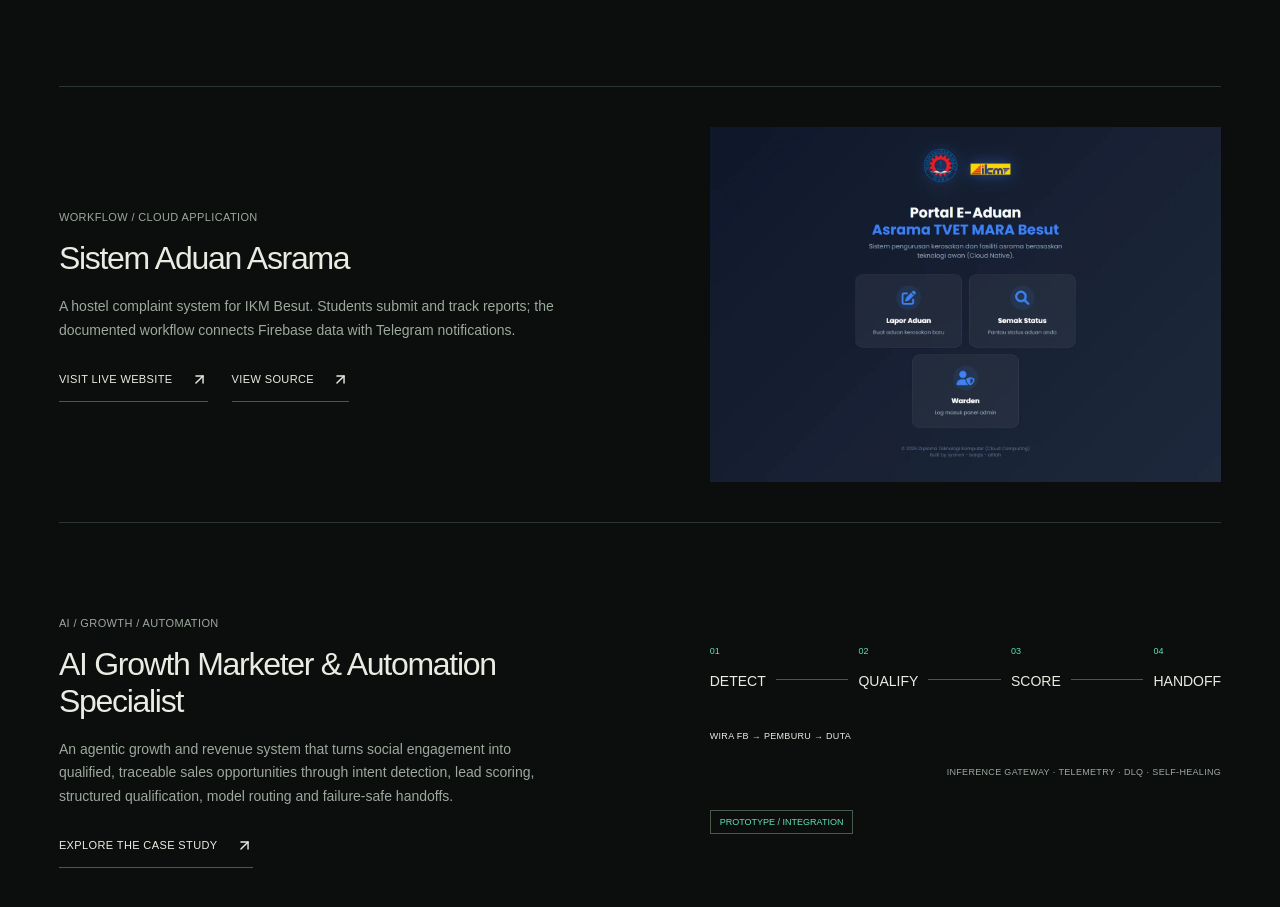
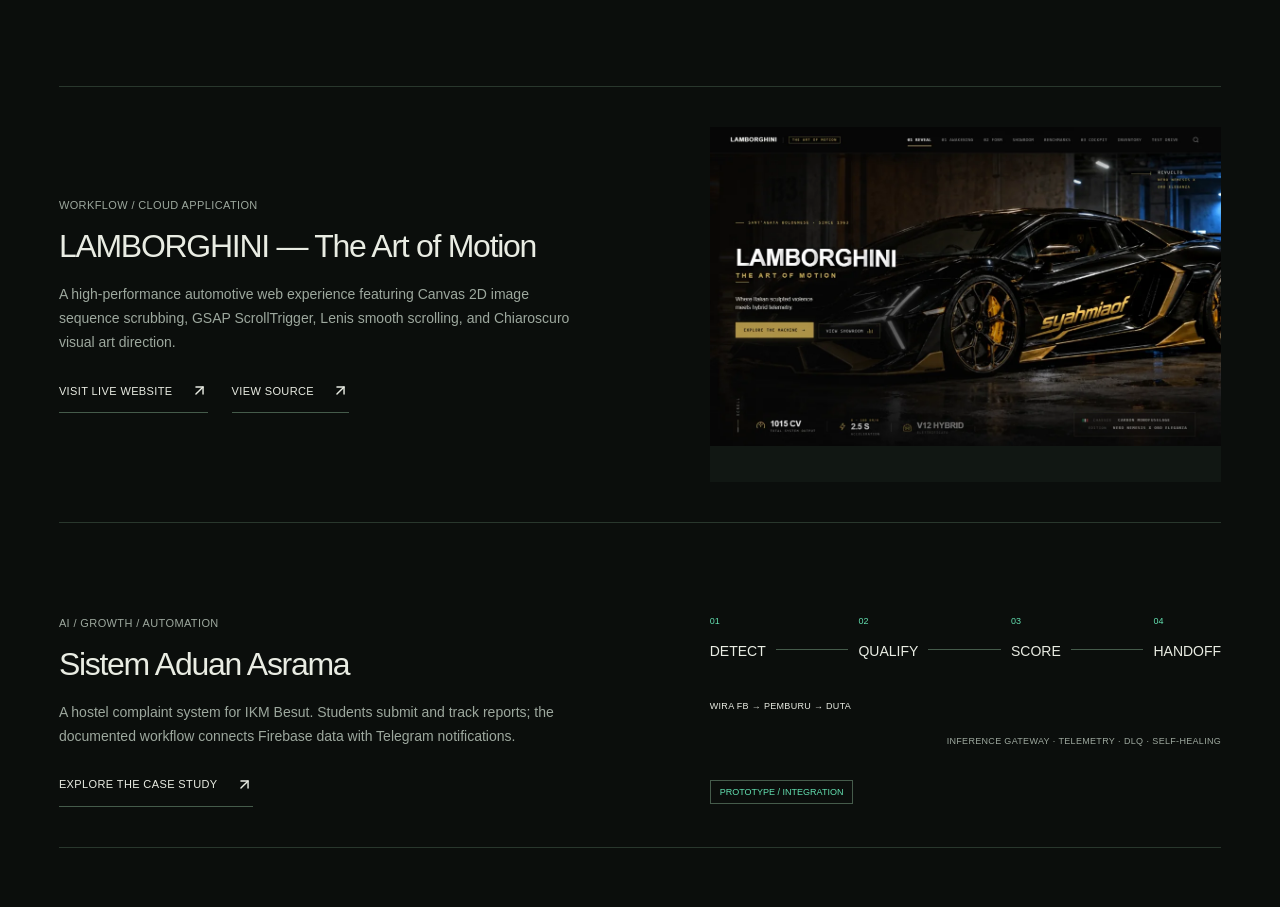
Before and after one commit to syahmiaof/syahmiaof, a Next.js app: page /projects in a window 1280 px wide. Shown: the part 2060-2967 px from the top of the page. Built offline with nearby package versions, Linux system fonts and the light colour scheme; no server answers; a web font is replaced by a local one.

Commit message:
feat(featured): add Daeng Kuning and Lamborghini to featured work

```diff
--- a/src/data/projects.ts
+++ b/src/data/projects.ts
@@ -7,7 +7,10 @@
     github: 'https://github.com/syahmiaof/greetly', liveUrl: 'https://greetly.syahmiaof.my', featured: true, image: '/images/greetly-device.webp' },
   { slug: 'daeng-kuning', title: 'Daeng Kuning', subtitle: 'Heritage, with a digital home.', status: 'active',
     description: 'A web portal for Akademi Persilatan Daeng Kuning, bringing the academy, membership information and its silat heritage online.',
-    stack: ['HTML', 'CSS', 'JavaScript'], github: 'https://github.com/syahmiaof/daengkuning', liveUrl: 'https://daengkuning.my', featured: false, image: '/images/daeng-kuning.webp' },
+    stack: ['HTML', 'CSS', 'JavaScript'], github: 'https://github.com/syahmiaof/daengkuning', liveUrl: 'https://daengkuning.my', featured: true, image: '/images/daeng-kuning.webp' },
+  { slug: 'lamborghini', title: 'LAMBORGHINI — The Art of Motion', subtitle: 'Cinematic automotive scrollytelling experience.', status: 'active',
+    description: 'A high-performance automotive web experience featuring Canvas 2D image sequence scrubbing, GSAP ScrollTrigger, Lenis smooth scrolling, and Chiaroscuro visual art direction.',
+    stack: ['React', 'TypeScript', 'Vite', 'GSAP', 'Lenis', 'Canvas 2D'], github: 'https://github.com/syahmiaof/lamborghini-art-of-motion', liveUrl: 'https://lamborghini.syahmiaof.my', featured: true, image: '/images/lamborghini.webp' },
   // { slug: 'nurizma-bridal', title: 'Nurizma Bridal', subtitle: 'A considered home for a personal craft.', status: 'active',
   //   description: 'A visual henna portfolio and service website in Taiping, Perak. The public repository is Nurizma Bridal; the current live site uses the Hanim Henna identity.',
   //   stack: ['HTML', 'CSS', 'JavaScript'], github: 'https://github.com/syahmiaof/nurizmabridal', liveUrl: 'https://henna.nurizmabridal.my', featured: false, image: '/images/nurizma-bridal.webp' },
```
Also changed, not shown: public/images/lamborghini.webp (added), 1 other file (tests, documents, lock files or other folders).
